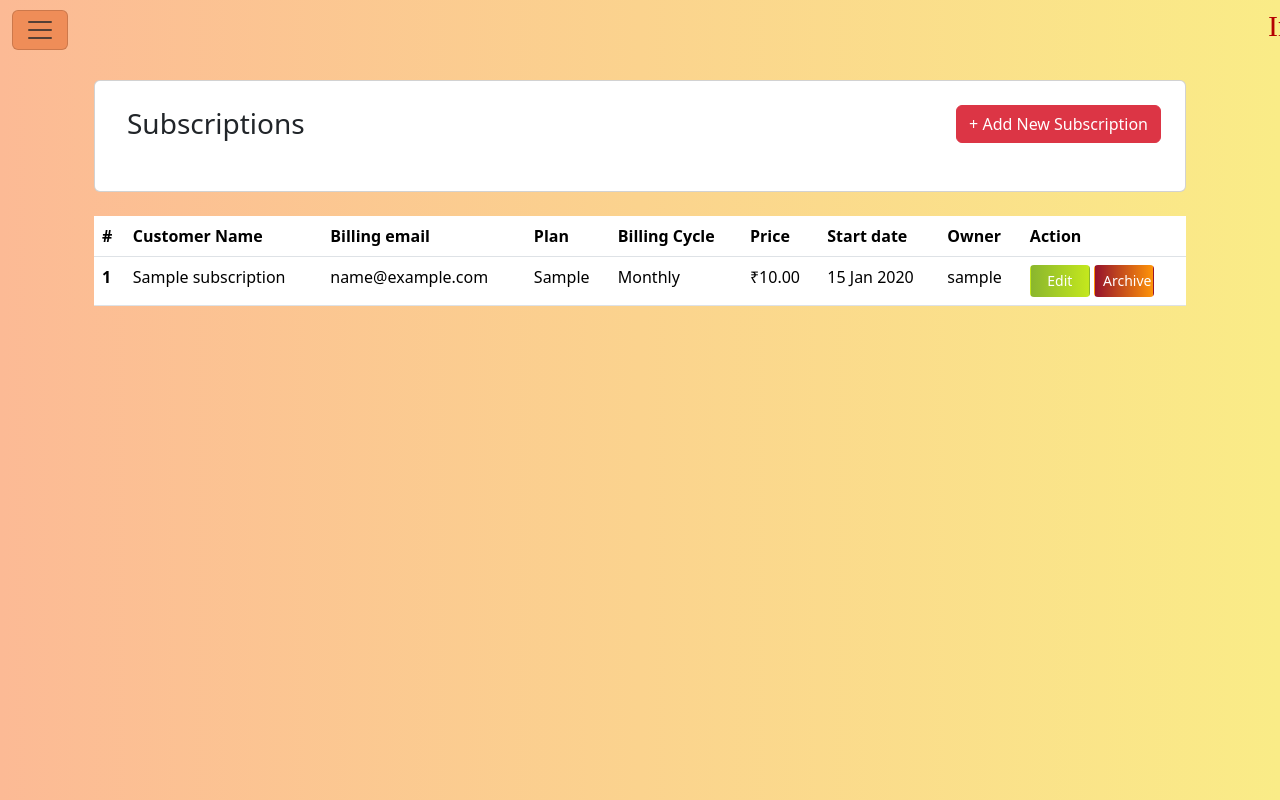
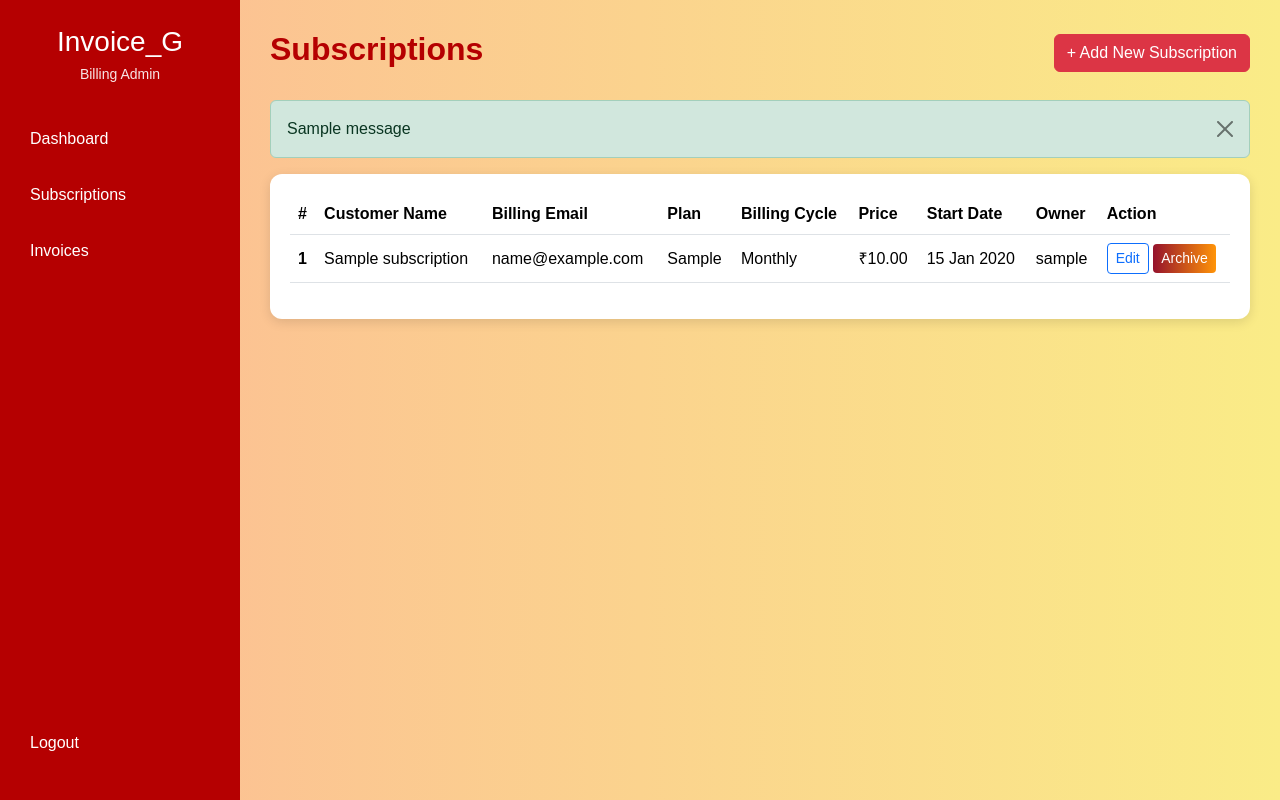
Before and after one commit to Gosia-Parveen/Invoice_G, a Django app: page /subscript/ in a window 1280 px wide. Run offline with Django 5.2, Linux system fonts and the light colour scheme; a user stored in the database is signed in; tables that the repository leaves empty hold one stand-in row (values such as "Sample post"); one stand-in notice (Sample message) is shown.

Commit message:
Fixing the slight access faults and errors and fixing the format

```diff
--- a/templates/subs.html
+++ b/templates/subs.html
@@ -4,229 +4,372 @@
 <head>
     <meta charset="utf-8">
     <meta name="viewport" content="width=device-width, initial-scale=1">
-    <title>subscription</title>
-    <link href="https://cdn.jsdelivr.net/npm/bootstrap@5.3.7/dist/css/bootstrap.min.css" rel="stylesheet">
-    <script defer src="https://cdn.jsdelivr.net/npm/bootstrap@5.3.7/dist/js/bootstrap.bundle.min.js"></script>
+    <title>Subscriptions</title>
+
+    <link href="https://cdn.jsdelivr.net/npm/bootstrap@5.3.8/dist/css/bootstrap.min.css" rel="stylesheet">
+
     <style>
         body {
-
+            margin: 0;
+            min-height: 100vh;
             background: linear-gradient(to left, #faec87, #fcba95);
-            padding-top: 70px;
-            margin: 0;
-
+            font-family: Arial, sans-serif;
         }
 
-        .header {
-            background-color: #e45b11;
-            padding: 15px 30px;
-            border-bottom: 2px solid;
-            display: flex;
-            align-items: center;
+        /* SIDEBAR */
+        .sidebar {
+            position: fixed;
+            top: 0;
+            left: 0;
+            width: 240px;
+            height: 100vh;
+            background: #b50001;
+            color: white;
+            padding: 25px 15px;
+            z-index: 1000;
         }
 
-        .header i {
-            margin-right: 10px;
+        .sidebar h3 {
+            text-align: center;
+            margin-bottom: 5px;
         }
 
-        .btn1 {
-            color: white;
-            width: 60px;
-            padding-bottom: 5px;
-            background: linear-gradient(to left, #ff9408, #95122c);
+        .sidebar .role {
+            text-align: center;
+            font-size: 14px;
+            margin-bottom: 30px;
+            opacity: 0.9;
         }
 
-        .btn1:hover {
-            background: linear-gradient(to left, #f3f4f5, #ff9408);
+        .sidebar a {
+            display: block;
+            color: white;
+            text-decoration: none;
+            padding: 12px 15px;
+            margin-bottom: 8px;
+            border-radius: 6px;
         }
 
-        .btn2 {
-            color: white;
-            width: 60px;
-            padding-bottom: 5px;
-            background: linear-gradient(to left, #c4e81d, #8ab62e);
+        .sidebar a:hover {
+            background: rgba(255, 255, 255, 0.15);
         }
 
-        .btn2:hover {
-            background-color: #597001;
+        .logout {
+            position: absolute;
+            bottom: 25px;
+            left: 15px;
+            right: 15px;
         }
 
-        .navbar-brand {
-            font-family: 'Brush Script MT', cursive;
+        /* MAIN CONTENT */
+        .main-content {
+            margin-left: 240px;
+            padding: 30px;
         }
 
-        #sidebar {
-            position: fixed;
-            top: 60px;
-            left: 0;
-            width: 250px;
-            height: calc(100% - 60px);
-            background-color: #b50001;
-            transform: translateX(-100%);
-            transition: transform 0.3s ease-in-out;
-            z-index: 1040;
-            overflow-y: auto;
+        .page-title {
+            font-weight: bold;
+            color: #b50001;
         }
 
-        #sidebar.show {
-            transform: translateX(0);
+        .table-container {
+            background: white;
+            padding: 20px;
+            border-radius: 12px;
+            box-shadow: 0 3px 12px rgba(0, 0, 0, 0.12);
         }
 
-        .content-wrapper {
-            transition: margin-left 0.3s ease-in-out;
+        table {
+            vertical-align: middle;
         }
 
-        .content-wrapper.shifted {
-            margin-left: 250px;
+        th {
+            white-space: nowrap;
+        }
+
+        td {
+            white-space: nowrap;
+        }
+
+        .archive-btn {
+            color: white;
+            background: linear-gradient(to left, #ff9408, #95122c);
+            border: none;
+        }
+
+        .archive-btn:hover {
+            color: white;
+            background: linear-gradient(to left, #f3f4f5, #ff9408);
         }
     </style>
 </head>
 
 <body>
 
-    <!-- Navbar (Fixed and always visible) -->
+    <!-- SIDEBAR -->
+    <div class="sidebar">
 
-    <!-- Navbar (Fixed and always visible) -->
-    <nav class="navbar fixed-top text-white">
-        <div class="container-fluid d-flex justify-content-between align-items-center">
-            <div class="d-flex align-items-center">
-                <button class="navbar-toggler" type="button" id="toggleSidebar" aria-label="Toggle navigation"
-                    style="background-color: #ef8d58;">
-                    <span class="navbar-toggler-icon"></span>
-                </button>
-                <h3 style="color: #b50001; font-size: 30px; font-family: 'Times New Roman', Times, serif; padding-left: 1200px;">
-          Invoice_G </h3>
-            </div>
-    </nav>
+        <h3>Invoice_G</h3>
 
-    <!-- Sidebar (Pushes content, appears below navbar) -->
-    <div id="sidebar" class=" text-white">
-        <div class="p-3 border-bottom d-flex justify-content-between align-items-center">
-            <h5 class="mb-0">
+        <div class="role">
             {% if user.is_superuser %}
                 Billing Admin
             {% else %}
                 Account Manager ({{ user.first_name }})
             {% endif %}
-</h5>
-            <button type="button" class="btn-close btn-close-white" id="closeSidebar"></button>
         </div>
-        <ul class="navbar-nav flex-column px-3">
 
-    <li class="nav-item">
         {% if user.is_superuser %}
-            <a class="nav-link" href="{% url 'admin_dash' %}">
-                Dashboard
-            </a>
+            <a href="{% url 'admin_dash' %}">Dashboard</a>
         {% else %}
-            <a class="nav-link" href="{% url 'acc_man' %}">
-                Dashboard
-            </a>
+            <a href="{% url 'acc_man' %}">Dashboard</a>
         {% endif %}
-    </li>
 
-    <li class="nav-item">
-        <a class="nav-link" href="{% url 'subs_tab' %}">
-            Subscription
-        </a>
-    </li>
+        <a href="{% url 'subs_tab' %}">Subscriptions</a>
 
-    <li class="nav-item">
-        <a class="nav-link" href="{% url 'invoice_list' %}">
-            Invoice
-        </a>
-    </li>
+        <a href="{% url 'invoice_list' %}">Invoices</a>
 
-</ul>
+        <div class="logout">
+            <a href="{% url 'logout' %}">Logout</a>
+        </div>
+
     </div>
 
 
-    <!-- Main Content -->
-    <main class="container content-wrapper">
-        <!-- Example Code Start-->
-        <div class="container" style="padding-top: 10px;">
-            <!-- Header -->
-            <div class="card p-4">
+    <!-- MAIN CONTENT -->
+    <div class="main-content">
+
+        <!-- PAGE HEADER -->
         <div class="d-flex justify-content-between align-items-center mb-4">
-                    <div class="d-flex align-items-center">
-                        <i class="bi bi-display me-2"></i>
-                        <h3 class="mb-0" style="margin-right:130px;">Subscriptions</h3>
-                    </div>
-                    <a class="btn btn-danger" href="{% url 'add_subscription' %}">+ Add New Subscription</a>
-                </div>
+
+            <h2 class="page-title">
+                Subscriptions
+            </h2>
+
+            <a
+                class="btn btn-danger"
+                href="{% url 'add_subscription' %}">
+                + Add New Subscription
+            </a>
+
         </div>
 
-            <!-- Table -->
-            <table class="table table-hover" id="adminTable" style="margin-right: 10px;">
+
+        <!-- MESSAGES -->
+        {% if messages %}
+            {% for message in messages %}
+
+                <div class="alert alert-{{ message.tags }} alert-dismissible fade show">
+
+                    {{ message }}
+
+                    <button
+                        type="button"
+                        class="btn-close"
+                        data-bs-dismiss="alert">
+                    </button>
+
+                </div>
+
+            {% endfor %}
+        {% endif %}
+
+
+        <!-- SUBSCRIPTION TABLE -->
+        <div class="table-container">
+
+            <div class="table-responsive">
+
+                <table class="table table-hover align-middle">
+
                     <thead>
+
                         <tr>
-                        <br>
                             <th>#</th>
                             <th>Customer Name</th>
-                        <th>Billing email</th>
+                            <th>Billing Email</th>
                             <th>Plan</th>
                             <th>Billing Cycle</th>
                             <th>Price</th>
-                        <th>Start date</th>
+                            <th>Start Date</th>
                             <th>Owner</th>
                             <th>Action</th>
                         </tr>
+
                     </thead>
+
                     <tbody>
+
                         {% for subscription in subscriptions %}
+
                         <tr>
-                        <th scope="row">{{ forloop.counter }}</th>
-                        <td>{{ subscription.customer_name }}</td>
-                        <td>{{ subscription.billing_email }}</td>
-                        <td>{{ subscription.plan }}</td>
-                        <td>{{ subscription.billing_cycle }}</td>
-                        <td>₹{{ subscription.price }}</td>
-                        <td>{{ subscription.start_date|date:"d M Y" }}</td>
-                        <td>{{ subscription.owner.username }}</td>
+
+                            <th scope="row">
+                                {{ forloop.counter }}
+                            </th>
+
                             <td>
-                            <a class="btn btn-sm btn2" href="{% url 'edit_subscription' subscription.id %}">Edit</a>
-                            <a class="btn btn-sm btn1" href="#">Archive</a>
+                                {{ subscription.customer_name }}
                             </td>
+
+                            <td>
+                                {{ subscription.billing_email }}
+                            </td>
+
+                            <td>
+                                {{ subscription.plan }}
+                            </td>
+
+                            <td>
+                                {{ subscription.billing_cycle }}
+                            </td>
+
+                            <td>
+                                ₹{{ subscription.price }}
+                            </td>
+
+                            <td>
+                                {{ subscription.start_date|date:"d M Y" }}
+                            </td>
+
+                            <td>
+                                {{ subscription.owner.username }}
+                            </td>
+
+                            <td>
+
+                                <!-- EDIT -->
+                                <a
+                                    class="btn btn-sm btn-outline-primary"
+                                    href="{% url 'edit_subscription' subscription.id %}">
+                                    Edit
+                                </a>
+
+
+                                <!-- ARCHIVE -->
+                                <button
+                                    type="button"
+                                    class="btn btn-sm archive-btn"
+                                    data-bs-toggle="modal"
+                                    data-bs-target="#archiveModal{{ subscription.id }}">
+                                    Archive
+                                </button>
+
+                            </td>
+
                         </tr>
 
+
+                        <!-- ARCHIVE CONFIRMATION MODAL -->
+                        <div
+                            class="modal fade"
+                            id="archiveModal{{ subscription.id }}"
+                            tabindex="-1"
+                            aria-labelledby="archiveModalLabel{{ subscription.id }}"
+                            aria-hidden="true">
+
+                            <div class="modal-dialog modal-dialog-centered">
+
+                                <div class="modal-content">
+
+                                    <div class="modal-header">
+
+                                        <h5
+                                            class="modal-title"
+                                            id="archiveModalLabel{{ subscription.id }}">
+                                            Archive Subscription
+                                        </h5>
+
+                                        <button
+                                            type="button"
+                                            class="btn-close"
+                                            data-bs-dismiss="modal">
+                                        </button>
+
+                                    </div>
+
+
+                                    <div class="modal-body">
+
+                                        Are you sure you want to archive the
+                                        subscription for
+                                        <strong>
+                                            {{ subscription.customer_name }}
+                                        </strong>?
+
+                                        <br><br>
+
+                                        <small class="text-muted">
+                                            The subscription will no longer
+                                            appear in the active subscription
+                                            list.
+                                        </small>
+
+                                    </div>
+
+
+                                    <div class="modal-footer">
+
+                                        <button
+                                            type="button"
+                                            class="btn btn-secondary"
+                                            data-bs-dismiss="modal">
+                                            Cancel
+                                        </button>
+
+
+                                        <form
+                                            method="POST"
+                                            action="{% url 'archive_subscription' subscription.id %}"
+                                            class="d-inline">
+
+                                            {% csrf_token %}
+
+                                            <button
+                                                type="submit"
+                                                class="btn btn-danger">
+                                                Archive
+                                            </button>
+
+                                        </form>
+
+                                    </div>
+
+                                </div>
+
+                            </div>
+
+                        </div>
+
                         {% empty %}
+
                         <tr>
-                        <td colspan="9">No subscriptions found.</td>
+
+                            <td
+                                colspan="9"
+                                class="text-center text-muted py-4">
+
+                                No subscriptions found.
+
+                            </td>
+
                         </tr>
+
                         {% endfor %}
+
                     </tbody>
+
                 </table>
+
             </div>
-        <!-- Example Code End -->
-    </main>
 
-    <!-- Script -->
-    <script>
-        const sidebar = document.getElementById('sidebar');
-        const content = document.querySelector('.content-wrapper');
-        const toggleBtn = document.getElementById('toggleSidebar');
-        const closeBtn = document.getElementById('closeSidebar');
+        </div>
 
-        // Load sidebar state on page load
-        document.addEventListener("DOMContentLoaded", function () {
-            if (localStorage.getItem('sidebarOpen') === 'true') {
-                sidebar.classList.add('show');
-                content.classList.add('shifted');
-            }
-        });
+    </div>
 
-        toggleBtn.addEventListener('click', () => {
-            const isOpen = sidebar.classList.toggle('show');
-            content.classList.toggle('shifted', isOpen);
-            localStorage.setItem('sidebarOpen', isOpen);
-        });
 
-        closeBtn.addEventListener('click', () => {
-            sidebar.classList.remove('show');
-            content.classList.remove('shifted');
-            localStorage.setItem('sidebarOpen', false);
-        });
-    </script>
-
+    <!-- BOOTSTRAP JS -->
+    <script src="https://cdn.jsdelivr.net/npm/bootstrap@5.3.8/dist/js/bootstrap.bundle.min.js"></script>
 
 </body>
 
```
Lines whose indentation alone changed are shown as unchanged.
